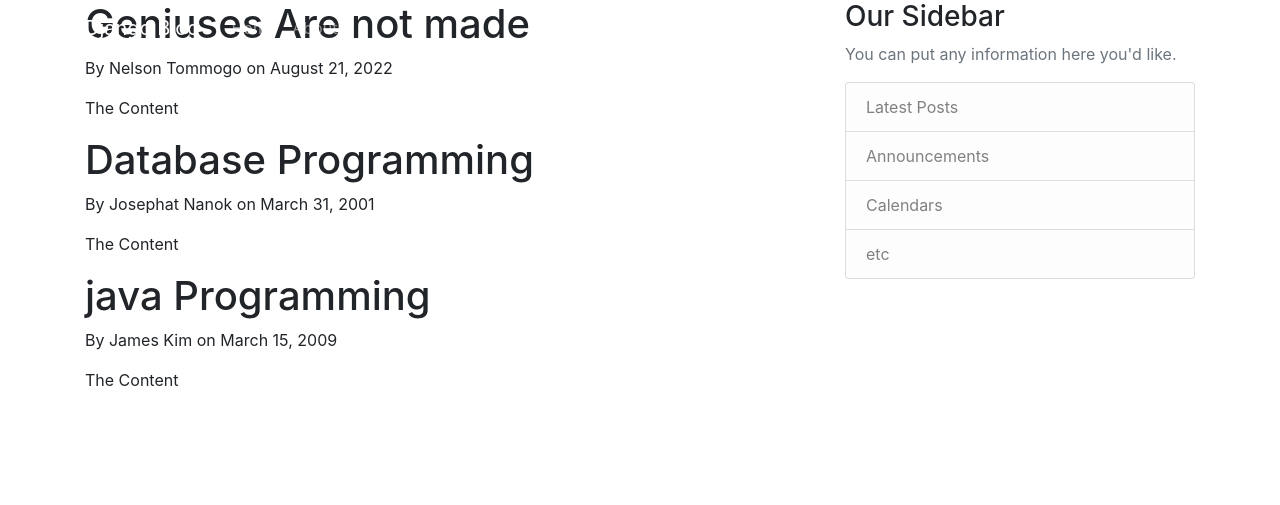
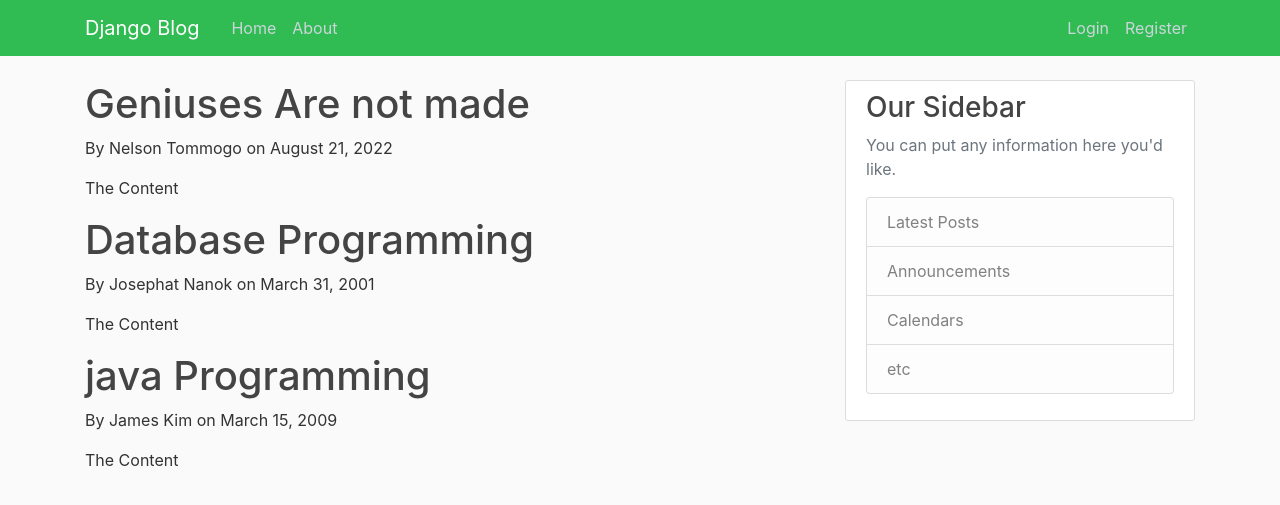
Before and after one commit to Nelson-Tommogo/PythonDjangopractices, a Django app: page / in a window 1280 px wide. Shown: the top 505 px of the page. Run offline with Django 4.2, Linux system fonts and the light colour scheme.

Commit message:
More Here

```diff
--- a/blog/static/blog/main.css
+++ b/blog/static/blog/main.css
@@ -13,7 +13,7 @@ body {
   }
 
   .bg-steel {
-    background-color: #5f788a;
+    background-color: rgb(61, 179, 106);
   }
 
   .site-header .navbar-nav .nav-link {
@@ -41,7 +41,7 @@ body {
   }
 
   a.article-title:hover {
-    color: #428bca;
+    color: #369c43;
     text-decoration: none;
   }
 
--- a/blogg/templates/blogg/base.html
+++ b/blogg/templates/blogg/base.html
@@ -5,18 +5,93 @@
     <!-- Required meta tags -->
     <meta charset="utf-8">
     <meta name="viewport" content="width=device-width, initial-scale=1, shrink-to-fit=no">
-
     <!-- Bootstrap CSS -->
     <link rel="stylesheet" href="https://cdn.jsdelivr.net/npm/bootstrap@4.1.3/dist/css/bootstrap.min.css" integrity="sha384-MCw98/SFnGE8fJT3GXwEOngsV7Zt27NXFoaoApmYm81iuXoPkFOJwJ8ERdknLPMO" crossorigin="anonymous">
     <link rel="stylesheet" type="text/css" href="{% static 'static/main.css' %}">
-<!--
+    <style>
+      body{
+        background: #fafafa;
+        color: #333333;
+        margin-top: 5rem;
+      }
+      h1, h2, h3, h4, h5, h6 {
+    color: #444444;
+  }
+  ul {
+    margin: 0;
+  }
+  .bg-steel {
+    background-color: #31bb53;
+  }
+
+  .site-header .navbar-nav .nav-link {
+    color: #cbd5db;
+  }
+  .site-header .navbar-nav .nav-link:hover {
+    color: #ffffff;
+  }
+
+  .site-header .navbar-nav .nav-link.active {
+    font-weight: 500;
+  }
+  .content-section {
+    background: #ffffff;
+    padding: 10px 20px;
+    border: 1px solid #dddddd;
+    border-radius: 3px;
+    margin-bottom: 20px;
+  }
+
+  .article-title {
+    color: #444444;
+  }
+  a.article-title:hover {
+    color: #47863a;
+    text-decoration: none;
+  }
+
+  .article-content {
+    white-space: pre-line;
+  }
+  .article-img {
+    height: 65px;
+    width: 65px;
+    margin-right: 16px;
+  }
+
+  .article-metadata {
+    padding-bottom: 1px;
+    margin-bottom: 4px;
+    border-bottom: 1px solid #e3e3e3
+  }
+  .article-metadata a:hover {
+    color: #333;
+    text-decoration: none;
+  }
+
+  .article-svg {
+    width: 25px;
+    height: 25px;
+    vertical-align: middle;
+  }
+  .account-img {
+    height: 125px;
+    width: 125px;
+    margin-right: 20px;
+    margin-bottom: 16px;
+  }
+
+  .account-heading {
+    font-size: 2.5rem;
+  }
+    </style>
+
   {% if title %}
   <title>Django About</title>
     {% else %}
       <title>Django About</title>
-  {% endif %}  -->
+  {% endif %}
 </head>
-
 <header class="site-header">
   <nav class="navbar navbar-expand-md navbar-dark bg-steel fixed-top">
     <div class="container">
@@ -38,7 +113,6 @@
     </div>
   </nav>
 </header>
-
 <main role="main" class="container">
   <div class="row">
     <div class="col-md-8">
@@ -59,7 +133,6 @@
     </div>
   </div>
 </main>
-
           <!-- Optional JavaScript -->
     <!-- jQuery first, then Popper.js, then Bootstrap JS -->
     <script src="https://code.jquery.com/jquery-3.3.1.slim.min.js" integrity="sha384-q8i/X+965DzO0rT7abK41JStQIAqVgRVzpbzo5smXKp4YfRvH+8abtTE1Pi6jizo" crossorigin="anonymous"></script>
```
